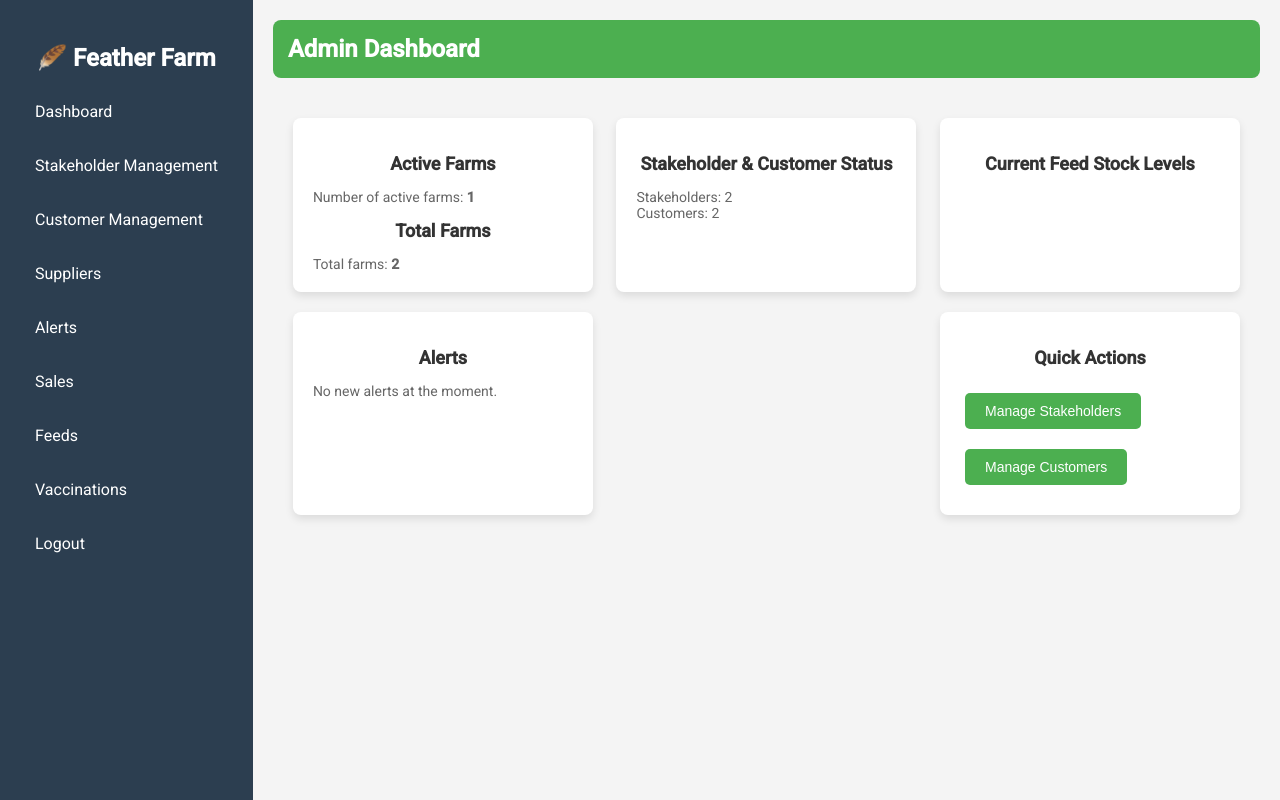
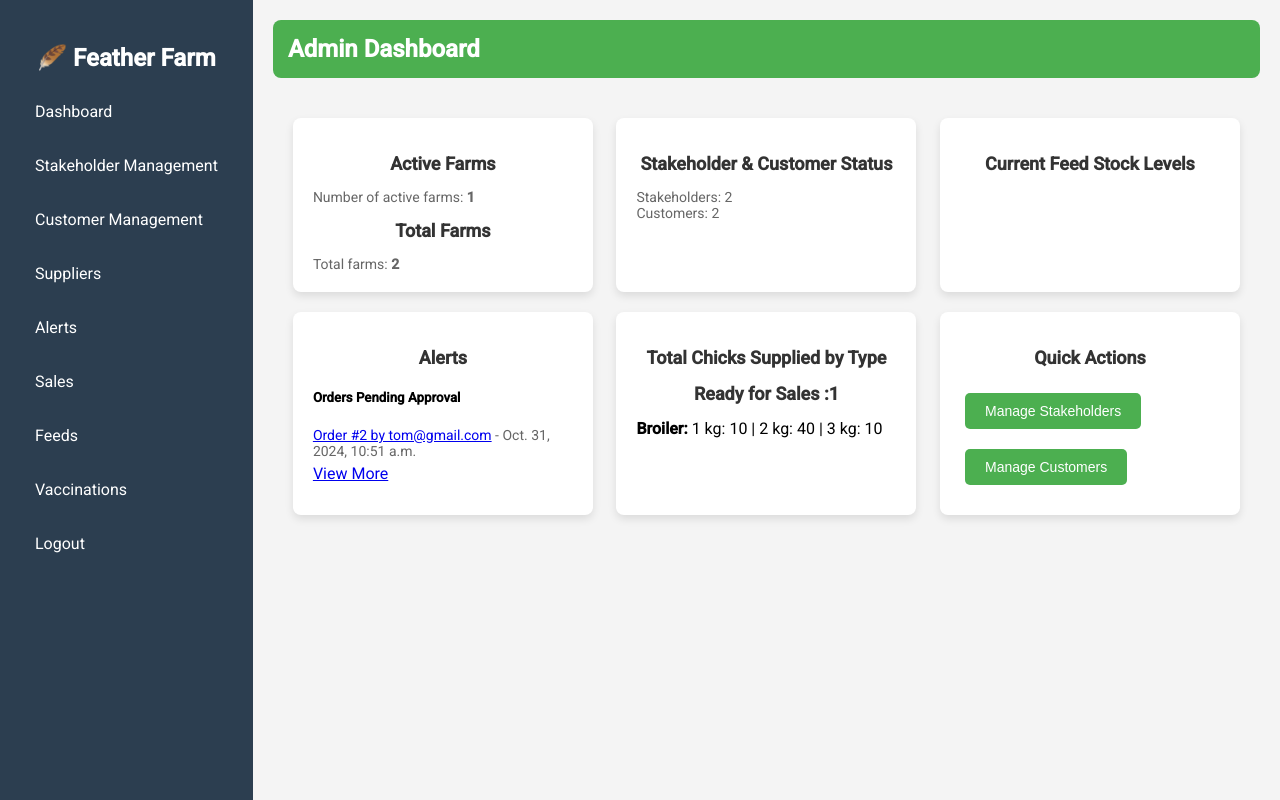
Before and after one commit to nimyathomas/Feather-Farm-Soloutions, a Django app: page /admindash/ in a window 1280 px wide. Run offline with Django 5.2, Linux system fonts and the light colour scheme; data comes from the database, SQL or seed files in the repository; both versions use the stored data as it was after the commit; data that the repository does not hold is empty; parts of the project's set-up code (start-up, migrations or seed data) failed here and were passed over.

Commit message:
order confirmation

```diff
--- a/hoteldetails/models.py
+++ b/hoteldetails/models.py
@@ -4,6 +4,7 @@ from stakeholder.models import ChickBatch
 from django.contrib.auth import get_user_model
 
 User = get_user_model()
+
 
 
 class Order(models.Model):
--- a/hoteldetails/views.py
+++ b/hoteldetails/views.py
@@ -3,6 +3,7 @@ from django.core.paginator import Paginator
 from django.db.models import Q  # Import Q for complex queries
 from django.urls import reverse
 from hoteldetails.models import Order,Cart,CartItem
+from hoteldetails.utility import send_order_confirmation_email
 from stakeholder.models import ChickBatch
 from user.models import UserType, User
 from .forms import CustomerUserForm, OrderForm
@@ -37,9 +38,10 @@ def hoteldashboard(request):
 def view_profile(request, id):
     user = get_object_or_404(User, id=id)
     if request.method == 'POST':
-        form = CustomerUserForm(request.POST, instance=user)
+        form = CustomerUserForm(request.POST,request.FILES, instance=user)
         print(form.errors)
         if form.is_valid():
+            print(form.is_valid())
             form.save()
             return redirect('hoteldashboard')
     else:
@@ -179,6 +181,8 @@ def checkout_view(request):
         # Optionally, clear the cart after placing the order
         cart.items.all().delete()  # Clear the cart items
         cart.save()
+        send_order_confirmation_email(request.user.email, order)
+        print(send_order_confirmation_email(request.user.email, order))
         return redirect('view_orders')
 
     context = {
--- a/stakeholder/forms.py
+++ b/stakeholder/forms.py
@@ -24,7 +24,7 @@ class DailyDataForm(forms.ModelForm):
 class ChickenBatchForm(forms.ModelForm):
     class Meta:
         model = ChickBatch
-        fields = ['price_per_kg',"price_per_batch","batch_status","duration"]
+        fields = ["batch_status","duration"]
 
 class CompletedBatchUpdateForm(forms.ModelForm):
     """Form for updating count of chickens in 1kg, 2kg, and 3kg categories."""
--- a/templates/dashboard.html
+++ b/templates/dashboard.html
@@ -1,6 +1,4 @@
-{% extends 'admindash.html' %}
-{% load static %}
-{% block body %}
+{% extends 'admindash.html' %} {% load static %} {% block body %}
 
 <div class="dashboard-main-content">
   <header class="topbar">
@@ -9,8 +7,6 @@
 
   <div class="dashboard-content-area">
     <div class="dashboard-flex-container">
-
-
       <!-- Stakeholders and Customers Status -->
       <div class="dashboard-item">
         <div class="overview-card">
@@ -22,8 +18,6 @@
           <p>Total farms: <strong>{{ total_farm }}</strong></p>
         </div>
       </div>
-
-
 
       <!-- Stakeholder & Customer Status -->
       <div class="dashboard-item">
@@ -37,7 +31,9 @@
         <h2>Current Feed Stock Levels</h2>
         <ul>
           {% for feed in feeds %}
-                        <li>{{ feed.name }}: <strong>{{ feed.current_stock }} kg</strong> {% if feed.check_low_stock %} (Low Stock Alert) {% endif %}</li>
+          <li>
+            {{ feed.name }}: <strong>{{ feed.current_stock }} kg</strong> {% if feed.check_low_stock %} (Low Stock Alert) {% endif %}
+          </li>
           {% endfor %}
         </ul>
       </div>
@@ -45,22 +41,63 @@
       <!-- Alerts -->
       <div class="dashboard-item">
         <h2>Alerts</h2>
-                {% if low_stock_alerts %}
+
+        <!-- Pending Orders Section -->
+        <h5>Orders Pending Approval</h5>
+        {% if pending_orders %}
         <ul>
-                        {% for feed in low_stock_alerts %}
-                            <li>{{ feed.name }} is low on stock!</li>
+          {% for order in pending_orders %}
+          <li>
+            <a style="list-style: none;" href="{% url 'customeruserprofile' order.user.id %}">Order #{{ order.id }} by {{ order.user.email }}</a>
+            - {{ order.order_date }}
+          </li>
           {% endfor %}
         </ul>
+        <a href="{% url 'stakeholderuser' %}" class="view-more-btn" style="margin-top: 20px;">View More</a>
         {% else %}
-                    <p>No new alerts at the moment.</p>
+        <p>No orders awaiting approval at the moment.</p>
         {% endif %}
+    </div>
+
+
+
+      <!-- Displaying Total Chicks Supplied Per Chicken Type -->
+      <div class="dashboard-item">
+        <h2>Total Chicks Supplied by Type</h2>
+        {% if completed_orders_count %}
+        <h2>Total Sales Done:{{ completed_orders_count }}</h2>
+        {% else %}
+        {% endif %}
+        {% if completed_batches_sales_count %}
+        <h2>Ready for Sales :{{ completed_batches_sales_count }}</h2>
+        {% for type_data in chicken_type_totals %}
+
+            <strong>{{ type_data.batch_type|title }}:</strong>
+            1 kg: {{ type_data.total_one_kg }} |
+            2 kg: {{ type_data.total_two_kg }} |
+            3 kg: {{ type_data.total_three_kg }}
+        {% endfor %}
+        {% else %}
+        <p>Sales are not listed available.</p>
+        {% endif %}
+
       </div>
 
       <!-- Quick Actions -->
       <div class="dashboard-item">
         <h2>Quick Actions</h2>
-                <button class="action-button" onclick="window.location.href='{% url 'stakeholderuser' %}'">Manage Stakeholders</button>
-                <button class="action-button" onclick="window.location.href='{% url 'customeruser' %}'">Manage Customers</button>
+        <button
+          class="action-button"
+          onclick="window.location.href='{% url 'stakeholderuser' %}'"
+        >
+          Manage Stakeholders
+        </button>
+        <button
+          class="action-button"
+          onclick="window.location.href='{% url 'customeruser' %}'"
+        >
+          Manage Customers
+        </button>
       </div>
     </div>
   </div>
--- a/templates/hoteldetials/view_cart.html
+++ b/templates/hoteldetials/view_cart.html
@@ -57,7 +57,7 @@
                 <h3>Price Summary</h3>
                 <p>Total: ${{ total_price|floatformat:2 }}</p>
                 <p>Discount: 5%</p>
-                <p>Grand Total: ${{ total_discounted_price|floatformat:2 }}</p>
+                <p>Grand Total: ${{ total_dicounted_price | floatformat:2 }}</p>
             </div>
             <button type="submit" class="btn btn-primary" id="checkout">Proceed to Checkout</button>
         </form>
--- a/templates/hoteldetials/view_profile.html
+++ b/templates/hoteldetials/view_profile.html
@@ -2,7 +2,7 @@
 
 {% block content %}
 <div class="row">
-    <form method="POST" enctype="multipart/form-data">  <!-- Added enctype for file upload -->
+    <form method="POST" enctype="multipart/form-data">
         {% csrf_token %}
         <fieldset>
             <label for="name">Hotel Name</label>
--- a/user/views.py
+++ b/user/views.py
@@ -10,9 +10,9 @@ from django.contrib.auth.views import LoginView
 from django.shortcuts import render, redirect, get_object_or_404
 from django.contrib import messages
 from django.contrib.auth import login
-from django.db.models import Sum
+from django.db.models import Sum, Count
 
-from stakeholder.models import ChickBatch, DailyData
+from stakeholder.models import ChickBatch, DailyData,ChickSupply
 from .forms import EmailAuthenticationForm
 from .forms import CustomUserCreationForm, EmailAuthenticationForm, StakeholderUserForm
 from .models import UserType, User
@@ -85,6 +85,8 @@ class CustomLoginView(LoginView):
 
 
 def admindash(request):
+    completed_orders_count = 0
+    completed_batches_sales_count = 0
     # Fetching the usertype with name 'Stakeholder'
     stakeholder_user_type = UserType.objects.get(name='Stakeholder')
 
@@ -100,20 +102,36 @@ def admindash(request):
     customer_user_type = UserType.objects.get(name='Customer')
     customer_count = User.objects.filter(user_type=customer_user_type).count()
 
-    # Counting total farms
-    # Assuming User model represents farms (in this case, stakeholders are farms)
+    completed_orders_count = Order.objects.filter(status='completed').count()
+    pending_orders = Order.objects.filter(status='pending').order_by('-order_date')[:3]
+    completed_batches_sales_count = ChickBatch.objects.filter(batch_status='completed') \
+    .annotate(order_count=Count('order')) \
+    .aggregate(total_sales=Sum('order_count'))['total_sales'] or 0
+    chicken_type_totals = ChickBatch.objects.values('batch_type').annotate(
+        total_one_kg=Sum('one_kg_count'),
+        total_two_kg=Sum('two_kg_count'),
+        total_three_kg=Sum('three_kg_count')
+    )
+
+    # Counting total farms (assuming stakeholders are farms)
     total_farm = total_stakeholders
+    farmactive_count = active_stakeholders
 
-    # Counting active farms (which are essentially active stakeholders)
-    farmactive_count = active_stakeholders
+    # Aggregating total chicks supplied by type
+    chicks_supplied_by_type = ChickSupply.objects.values('chicken_type').annotate(total_supplied=Sum('chicks_supplied'))
+    print(list(chicks_supplied_by_type))
 
     return render(request, 'dashboard.html', {
         'stakeholder_count': total_stakeholders,
         'customer_count': customer_count,
         'farmactive_count': farmactive_count,
-        'total_farm': total_farm
+        'total_farm': total_farm,
+        'completed_orders_count': completed_orders_count,
+        'pending_orders': pending_orders,
+        'completed_batches_sales_count': completed_batches_sales_count,
+        'chicken_type_totals': chicken_type_totals,
+        'chicks_supplied_by_type': chicks_supplied_by_type
     })
-
 
 def stakeholderuser(request):
     # fetching the usertype with name stakeholder
```
Also changed, not shown: FeatherFarmSoloutions/settings.py (+5 -9 lines), hoteldetails/utility.py (added, +24 -0 lines), stakeholder/models.py (+25 -0 lines), templates/customerprofile.html (+4 -9 lines), templates/daily_batch.html (+42 -36 lines), templates/list_daily_data.html (+6 -17 lines), db.sqlite3, stakeholder/migrations/0003_chicksupply.py (added), 1 other file. Lines whose indentation alone changed are shown as unchanged.
